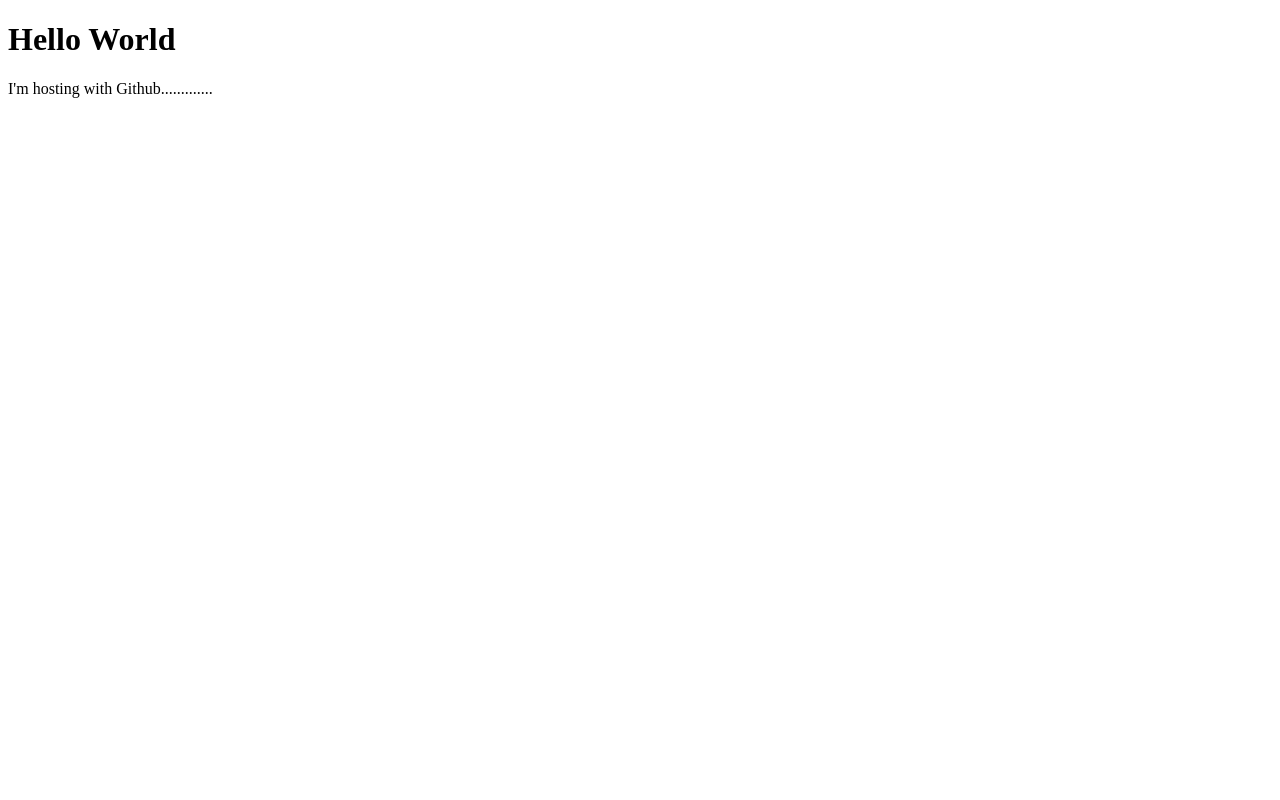
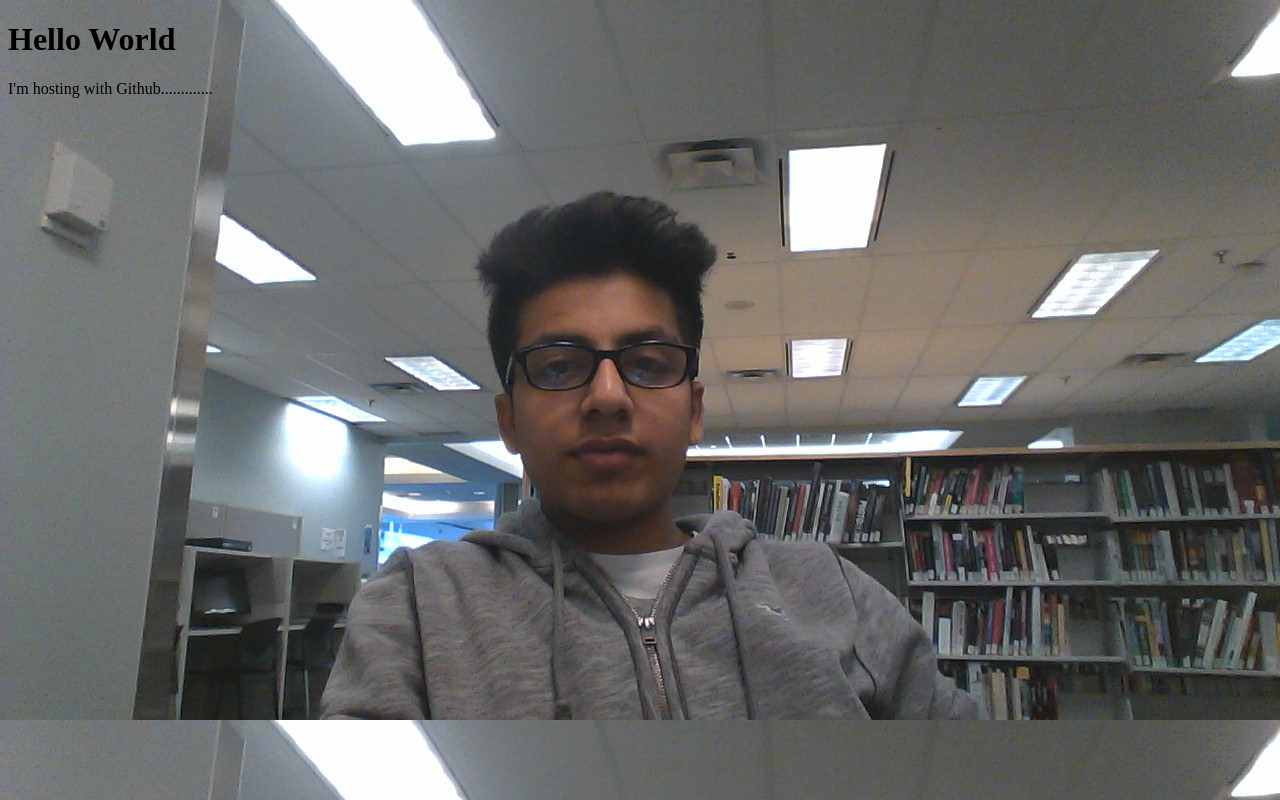
Before and after one commit to aabhinav1/aabhinav1.github.io, a plain HTML site: page index.html in a window 1280 px wide. Drawn offline with Linux system fonts and the light colour scheme.

Commit message:
Updating blog

```diff
--- a/index.html
+++ b/index.html
@@ -1,6 +1,6 @@
 <!DOCTYPE html>
 <html>
-<body>
+<body style="background-image:url(Abhinav.JPG)">
 <h1>Hello World</h1>
 <p>I'm hosting with Github.............</p>
 </body>
```
Also changed, not shown: Abhinav.JPG (added).
